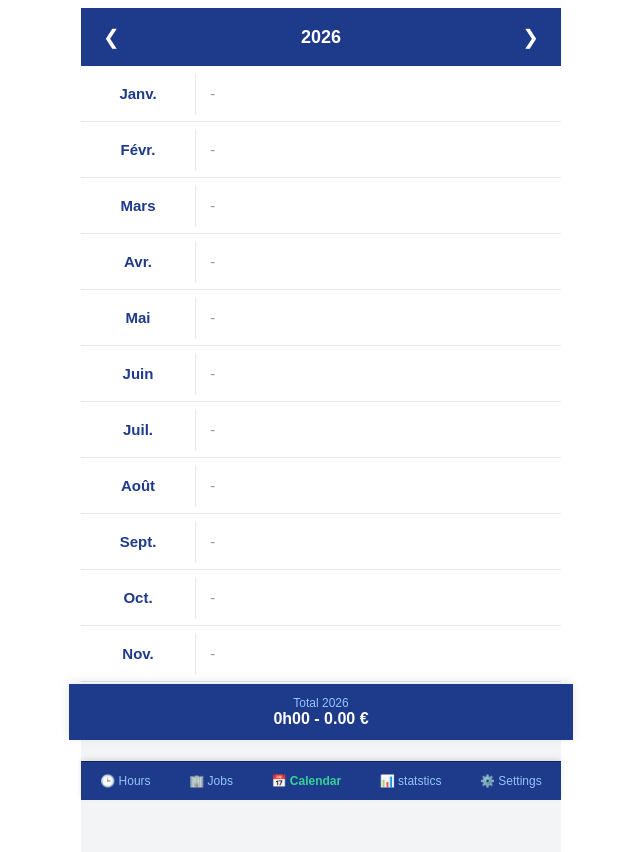
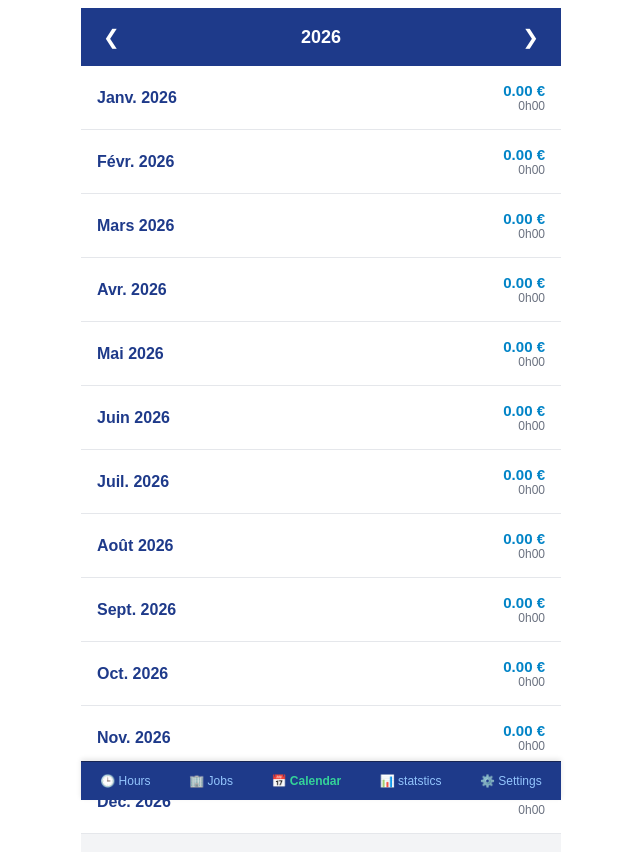
Before and after one commit to NminaN85/Monshift, a Next.js app: page /calendar in a window 1280 px wide. Shown: the top 852 px of the page, without its empty margins (319-959 px from the left). Built offline with nearby package versions, Linux system fonts and the light colour scheme.

Commit message:
Refactor calendar page and improve month handling
Refactor calendar page to improve structure and readability. Removed unused uiTexts and added getDaysInMonthFull function for better month handling.

```diff
--- a/src/app/calendar/page.tsx
+++ b/src/app/calendar/page.tsx
@@ -8,7 +8,6 @@ interface BreakItem {
   endTime: string;
   isPaid: boolean;
 }
-
 interface DayRecord {
   date: string; // YYYY-MM-DD
   startTime: string;
@@ -18,19 +17,12 @@ interface DayRecord {
   notes: string;
   jobId?: string;
 }
-
 interface Job { id: string; name: string; rate: number; color: string; }
 
 const monthsData: Record<string, string[]> = {
   fr: ["janv.", "févr.", "mars", "avr.", "mai", "juin", "juil.", "août", "sept.", "oct.", "nov.", "déc."],
   en: ["Jan", "Feb", "Mar", "Apr", "May", "Jun", "Jul", "Aug", "Sep", "Oct", "Nov", "Dec"],
   ar: ["يناير", "فبراير", "مارس", "أبريل", "مايو", "يونيو", "يوليو", "أغسطس", "سبتمبر", "أكتوبر", "نوفمبر", "ديسمبر"]
-};
-
-const uiTexts: Record<string, any> = {
-  fr: { totalYear: "Total", totalMonth: "Total", noRecord: "-", dateFormat: "fr-FR" },
-  en: { totalYear: "Total", totalMonth: "Total", noRecord: "-", dateFormat: "en-US" },
-  ar: { totalYear: "المجموع الكلي", totalMonth: "المجموع", noRecord: "-", dateFormat: "ar-SA" }
 };
 
 export default function CalendarPage() {
@@ -52,7 +44,6 @@ export default function CalendarPage() {
   }, []);
 
   const monthsList = monthsData[lang] || monthsData["fr"];
-  const t = uiTexts[lang] || uiTexts["fr"];
 
   const timeToMins = (timeStr: string) => {
     if (!timeStr) return 0;
@@ -99,53 +90,56 @@ export default function CalendarPage() {
     return { netMins, formattedTime, amount, job };
   };
 
+  // توليد أيام الشهر بالكامل مع تقسيمها إلى أسابيع
+  const getDaysInMonthFull = (year: number, monthIndex: number) => {
+    const date = new Date(year, monthIndex, 1);
+    const days = [];
+    while (date.getMonth() === monthIndex) {
+      const yearStr = date.getFullYear();
+      const monthStr = String(date.getMonth() + 1).padStart(2, '0');
+      const dayStr = String(date.getDate()).padStart(2, '0');
+      const dateKey = `${yearStr}-${monthStr}-${dayStr}`;
+
+      // حساب رقم الأسبوع في السنة (ISO Week)
+      const d = new Date(Date.UTC(date.getFullYear(), date.getMonth(), date.getDate()));
+      const dayNum = d.getUTCDay() || 7;
+      d.setUTCDate(d.getUTCDate() + 4 - dayNum);
+      const yearStart = new Date(Date.UTC(d.getUTCFullYear(), 0, 1));
+      const weekNo = Math.ceil((((d.getTime() - yearStart.getTime()) / 86400000) + 1) / 7);
+
+      days.push({
+        dateKey,
+        dayNumber: date.getDate(),
+        dayOfWeek: date.toLocaleDateString(lang === 'ar' ? 'ar-SA' : 'fr-FR', { weekday: 'short' }),
+        weekNumber: weekNo,
+        record: history[dateKey] || null
+      });
+      date.setDate(date.getDate() + 1);
+    }
+    return days;
+  };
+
   const getMonthStats = (year: number, monthIndex: number) => {
     let totalMins = 0;
     let totalAmount = 0;
-    const jobBreakdown: Record<string, { name: string; color: string; mins: number; amount: number }> = {};
+    const days = getDaysInMonthFull(year, monthIndex);
 
-    Object.values(history).forEach(day => {
-      const d = new Date(day.date);
-      if (d.getFullYear() === year && d.getMonth() === monthIndex) {
-        const metrics = calculateDayMetrics(day);
+    days.forEach(d => {
+      if (d.record) {
+        const metrics = calculateDayMetrics(d.record);
         totalMins += metrics.netMins;
         totalAmount += metrics.amount;
-
-        const jobId = day.jobId || metrics.job?.id || "default";
-        const jobName = metrics.job?.name || "Job";
-        const jobColor = metrics.job?.color || "#3b82f6";
-
-        if (!jobBreakdown[jobId]) {
-          jobBreakdown[jobId] = { name: jobName, color: jobColor, mins: 0, amount: 0 };
-        }
-        jobBreakdown[jobId].mins += metrics.netMins;
-        jobBreakdown[jobId].amount += metrics.amount;
       }
     });
 
     const formattedTotalTime = `${Math.floor(totalMins / 60)}h${String(totalMins % 60).padStart(2, "0")}`;
-    return { totalMins, formattedTotalTime, totalAmount, jobBreakdown: Object.values(jobBreakdown) };
+    return { totalMins, formattedTotalTime, totalAmount };
   };
 
-  const getYearStats = () => {
-    let totalMins = 0;
-    let totalAmount = 0;
-    for (let m = 0; m < 12; m++) {
-      const stats = getMonthStats(currentYear, m);
-      totalMins += stats.totalMins;
-      totalAmount += stats.totalAmount;
-    }
-    return {
-      formattedTime: `${Math.floor(totalMins / 60)}h${String(totalMins % 60).padStart(2, "0")}`,
-      totalAmount: totalAmount.toFixed(2)
-    };
-  };
+  return (
+    <main style={{ maxWidth: "480px", margin: "0 auto", paddingBottom: "110px", fontFamily: "sans-serif", background: "#f3f4f6", minHeight: "100vh" }}>
 
-  const yearStats = getYearStats();
-
-  return (
-    <main style={{ maxWidth: "480px", margin: "0 auto", paddingBottom: "90px", fontFamily: "sans-serif", background: "#f3f4f6", minHeight: "100vh", direction: lang === "ar" ? "rtl" : "ltr" }}>
-
+      {/* Header */}
       <header style={{ background: "#1e3a8a", color: "white", padding: "16px", display: "flex", justifyContent: "space-between", alignItems: "center" }}>
         {selectedMonth !== null ? (
           <button onClick={() => setSelectedMonth(null)} style={{ background: "transparent", border: "none", color: "white", fontSize: "20px", cursor: "pointer" }}>❮</button>
@@ -153,47 +147,32 @@ export default function CalendarPage() {
           <button onClick={() => setCurrentYear(currentYear - 1)} style={{ background: "transparent", border: "none", color: "white", fontSize: "20px", cursor: "pointer" }}>❮</button>
         )}
 
-        <div style={{ fontSize: "18px", fontWeight: "bold" }}>
+        <div style={{ fontSize: "18px", fontWeight: "bold", textTransform: "capitalize" }}>
           {selectedMonth !== null ? `${monthsList[selectedMonth]} ${currentYear}` : currentYear}
         </div>
 
         {selectedMonth !== null ? (
-          <div style={{ width: "20px" }}></div>
+          <button onClick={() => alert("Export PDF / CSV")} style={{ background: "transparent", border: "none", color: "white", fontSize: "18px", cursor: "pointer" }}>📤</button>
         ) : (
           <button onClick={() => setCurrentYear(currentYear + 1)} style={{ background: "transparent", border: "none", color: "white", fontSize: "20px", cursor: "pointer" }}>❯</button>
         )}
       </header>
 
+      {/* عرض الشهور أو أيام الشهر */}
       {selectedMonth === null ? (
         <div>
           {monthsList.map((monthName, index) => {
             const stats = getMonthStats(currentYear, index);
-
             return (
               <div
                 key={monthName}
                 onClick={() => setSelectedMonth(index)}
-                style={{ display: "flex", borderBottom: "1px solid #e5e7eb", background: "white", cursor: "pointer", minHeight: "55px", alignItems: "center" }}
+                style={{ display: "flex", justifyContent: "space-between", alignItems: "center", padding: "16px", background: "white", borderBottom: "1px solid #e5e7eb", cursor: "pointer" }}
               >
-                <div style={{ width: "90px", padding: "12px", fontWeight: "bold", color: "#1e3a8a", textTransform: "capitalize", fontSize: "15px", borderRight: lang !== "ar" ? "1px solid #e5e7eb" : "none", borderLeft: lang === "ar" ? "1px solid #e5e7eb" : "none", textAlign: "center" }}>
-                  {monthName}
-                </div>
-                <div style={{ flex: 1, padding: "10px 14px" }}>
-                  {stats.totalMins === 0 ? (
-                    <span style={{ color: "#9ca3af" }}>{t.noRecord}</span>
-                  ) : (
-                    <div>
-                      {stats.jobBreakdown.map((jb, i) => (
-                        <div key={i} style={{ display: "flex", justifyContent: "space-between", alignItems: "center", borderLeft: lang !== "ar" ? `4px solid ${jb.color}` : "none", borderRight: lang === "ar" ? `4px solid ${jb.color}` : "none", paddingLeft: lang !== "ar" ? "8px" : "0", paddingRight: lang === "ar" ? "8px" : "0", marginBottom: "4px" }}>
-                          <div>
-                            <div style={{ color: "#7c3aed", fontWeight: "bold", fontSize: "14px" }}>{jb.name}</div>
-                            <div style={{ color: "#6b7280", fontSize: "12px" }}>{Math.floor(jb.mins / 60)}h{String(jb.mins % 60).padStart(2, "0")}</div>
-                          </div>
-                          <div style={{ color: "#0284c7", fontWeight: "bold", fontSize: "14px" }}>{jb.amount.toFixed(2)} €</div>
-                        </div>
-                      ))}
-                    </div>
-                  )}
+                <div style={{ fontSize: "16px", fontWeight: "bold", color: "#1e3a8a", textTransform: "capitalize" }}>{monthName} {currentYear}</div>
+                <div style={{ textAlign: "right" }}>
+                  <div style={{ fontSize: "15px", fontWeight: "bold", color: "#0284c7" }}>{stats.totalAmount.toFixed(2)} €</div>
+                  <div style={{ fontSize: "12px", color: "#6b7280" }}>{stats.formattedTotalTime}</div>
                 </div>
               </div>
             );
@@ -202,52 +181,81 @@ export default function CalendarPage() {
       ) : (
         <div>
           {(() => {
-            const daysInMonth = Object.values(history).filter(day => {
-              const d = new Date(day.date);
-              return d.getFullYear() === currentYear && d.getMonth() === selectedMonth;
-            }).sort((a, b) => a.date.localeCompare(b.date));
+            const daysList = getDaysInMonthFull(currentYear, selectedMonth);
 
-            if (daysInMonth.length === 0) {
-              return (
-                <div style={{ textAlign: "center", padding: "40px", color: "#6b7280", background: "white", margin: "16px", borderRadius: "8px" }}>
-                  لا توجد أيام مسجلة في هذا الشهر.
-                </div>
-              );
+            // تجميع الأيام حسب الأسابيع
+            const weeksMap: Record<number, typeof daysList> = {};
+            daysList.forEach(d => {
+              if (!weeksMap[d.weekNumber]) weeksMap[d.weekNumber] = [];
+              weeksMap[d.weekNumber].push(d);
+            });
+
+            return Object.entries(weeksMap).map(([weekNo, weekDays]) => {
+              // حساب ملخص الأسبوع
+              let weekMins = 0;
+              let weekAmount = 0;
+              weekDays.forEach(d => {
+                if (d.record) {
+                  const m = calculateDayMetrics(d.record);
+                  weekMins += m.netMins;
+                  weekAmount += m.amount;
                 }
-
-            return daysInMonth.map(day => {
-              const metrics = calculateDayMetrics(day);
-              const dObj = new Date(day.date);
-              const dayName = dObj.toLocaleDateString(t.dateFormat, { weekday: 'short' });
-              const dayNum = dObj.getDate();
-
-              // تجميع شكل عرض البوزات (من كذا إلى كذا) لكل بوز مسجل
-              const validBreaks = day.breaks?.filter(b => b.startTime && b.endTime) || [];
+              });
+              const weekTimeFormatted = `${Math.floor(weekMins / 60)}h${String(weekMins % 60).padStart(2, "0")}`;
 
               return (
-                <div key={day.date} style={{ display: "flex", borderBottom: "1px solid #e5e7eb", background: "white", alignItems: "center", minHeight: "65px" }}>
-                  <div style={{ width: "90px", padding: "10px", textAlign: "center", borderRight: lang !== "ar" ? "1px solid #e5e7eb" : "none", borderLeft: lang === "ar" ? "1px solid #e5e7eb" : "none" }}>
-                    <div style={{ fontSize: "12px", color: "#6b7280", textTransform: "capitalize" }}>{dayName}</div>
-                    <div style={{ fontSize: "18px", fontWeight: "bold", color: "#1e3a8a" }}>{dayNum}</div>
-                    <div style={{ fontSize: "11px", color: "#9ca3af" }}>{monthsList[selectedMonth]}</div>
+                <div key={weekNo} style={{ marginBottom: "16px" }}>
+                  {/* شريط ملخص الأسبوع (مثل S33 في الصورة) */}
+                  <div style={{ background: "#1e3a8a", color: "white", padding: "8px 16px", fontSize: "13px", display: "flex", justifyContent: "space-between", alignItems: "center", opacity: 0.95 }}>
+                    <span style={{ fontWeight: "bold" }}>S{weekNo}</span>
+                    <div style={{ display: "flex", gap: "12px" }}>
+                      <span style={{ color: "#86efac" }}>Total {weekAmount.toFixed(2)} €</span>
+                      <span>{weekTimeFormatted}</span>
                     </div>
+                  </div>
+
+                  {/* أيام الأسبوع */}
+                  {weekDays.map(d => {
+                    const hasRecord = d.record !== null;
+                    const metrics = hasRecord ? calculateDayMetrics(d.record!) : null;
+                    const validBreaks = d.record?.breaks?.filter(b => b.startTime && b.endTime) || [];
+
+                    return (
+                      <div key={d.dateKey} style={{ display: "flex", background: "white", borderBottom: "1px solid #e5e7eb", minHeight: "65px", alignItems: "center" }}>
+                        {/* التاريخ على اليسار/اليمين */}
+                        <div style={{ width: "90px", padding: "10px", textAlign: "center", borderRight: "1px solid #e5e7eb" }}>
+                          <div style={{ fontSize: "11px", color: "#6b7280", textTransform: "capitalize" }}>{d.dayOfWeek}</div>
+                          <div style={{ fontSize: "18px", fontWeight: "bold", color: hasRecord ? "#1e3a8a" : "#9ca3af" }}>{d.dayNumber}</div>
+                          <div style={{ fontSize: "10px", color: "#9ca3af" }}>{monthsList[selectedMonth]}</div>
+                        </div>
+
+                        {/* تفاصيل الشفت أو يوم فارغ */}
                         <div style={{ flex: 1, padding: "10px 14px" }}>
-                    <div style={{ display: "flex", justifyContent: "space-between", alignItems: "center", borderLeft: lang !== "ar" ? `4px solid ${metrics.job.color}` : "none", borderRight: lang === "ar" ? `4px solid ${metrics.job.color}` : "none", paddingLeft: lang !== "ar" ? "8px" : "0", paddingRight: lang === "ar" ? "8px" : "0" }}>
+                          {hasRecord && metrics ? (
+                            <div style={{ display: "flex", justifyContent: "space-between", alignItems: "center", borderLeft: `4px solid ${metrics.job.color}`, paddingLeft: "8px" }}>
                               <div>
                                 <div style={{ color: "#7c3aed", fontWeight: "bold", fontSize: "14px" }}>{metrics.job.name}</div>
                                 <div style={{ color: "#6b7280", fontSize: "12px" }}>
-                          🕒 {day.startTime} - {day.endTime}
+                                  🕒 {d.record!.startTime} - {d.record!.endTime}
                                   {validBreaks.length > 0 && (
                                     <span style={{ marginLeft: "6px", color: "#d97706" }}>
-                              {validBreaks.map((b, idx) => `☕ ${b.startTime}-${b.endTime}`).join(" | ")}
+                                      {validBreaks.map(b => `☕ ${b.startTime}-${b.endTime}`).join(" | ")}
                                     </span>
                                   )}
                                 </div>
                                 <div style={{ color: "#374151", fontSize: "12px", fontWeight: "bold", marginTop: "2px" }}>{metrics.formattedTime}</div>
                               </div>
+                              <div style={{ textAlign: "right" }}>
                                 <div style={{ color: "#1f2937", fontWeight: "bold", fontSize: "15px" }}>{metrics.amount.toFixed(2)} €</div>
                               </div>
                             </div>
+                          ) : (
+                            <div style={{ color: "#d1d5db", fontSize: "13px" }}>-</div>
+                          )}
+                        </div>
+                      </div>
+                    );
+                  })}
                 </div>
               );
             });
@@ -255,19 +263,18 @@ export default function CalendarPage() {
         </div>
       )}
 
+      {/* المجموع الكلي أسفل الصفحة للشهر */}
+      {selectedMonth !== null && (
         <div style={{ position: "fixed", bottom: "60px", left: 0, right: 0, maxWidth: "480px", margin: "0 auto", background: "#1e3a8a", color: "white", padding: "12px", textAlign: "center", boxShadow: "0 -2px 10px rgba(0,0,0,0.1)" }}>
-        <div style={{ fontSize: "12px", color: "#93c5fd" }}>{selectedMonth !== null ? `${t.totalMonth} ${monthsList[selectedMonth]} ${currentYear}` : `Total ${currentYear}`}</div>
+          <div style={{ fontSize: "12px", color: "#93c5fd" }}>Total {monthsList[selectedMonth]} {currentYear}</div>
           <div style={{ fontSize: "16px", fontWeight: "bold" }}>
-          {selectedMonth !== null ? (
-            (() => {
+            {(() => {
               const stats = getMonthStats(currentYear, selectedMonth);
               return `${stats.formattedTotalTime} - ${stats.totalAmount.toFixed(2)} €`;
-            })()
-          ) : (
-            `${yearStats.formattedTime} - ${yearStats.totalAmount} €`
-          )}
+            })()}
           </div>
         </div>
+      )}
 
       <BottomNav active="calendar" />
     </main>
```
Lines whose indentation alone changed are shown as unchanged.
